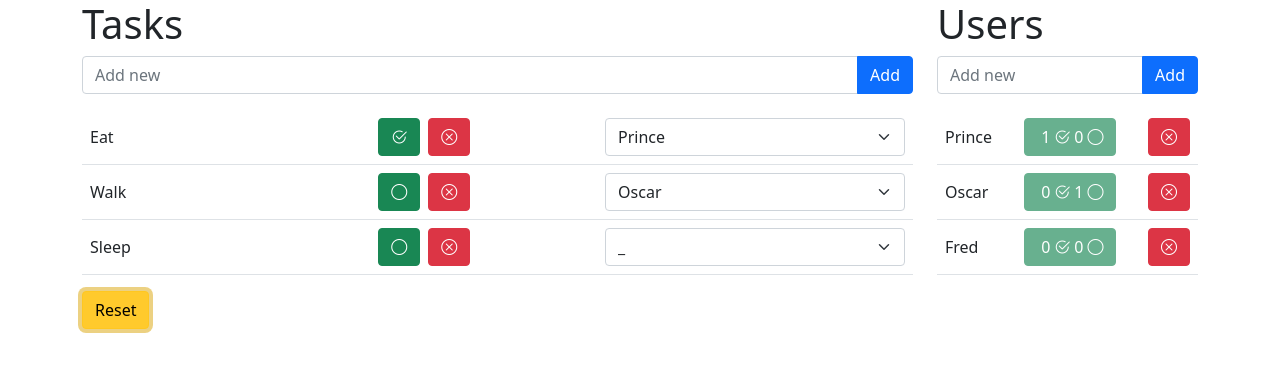
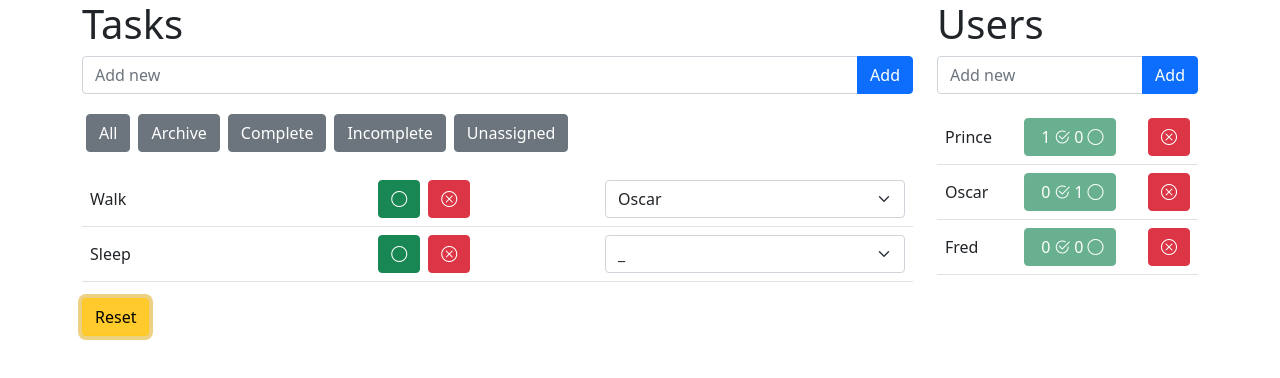
Before and after one commit to braden337/super-tasks, a React (Vite) app: page / in a window 1280 px wide. Both pictures are taken after a click on the button "Load". Shown: the top 378 px of the page. Built offline with nearby package versions, Linux system fonts and the light colour scheme.

Commit message:
add filtering

```diff
--- a/src/App.jsx
+++ b/src/App.jsx
@@ -1,10 +1,11 @@
 import React, {useState, useEffect} from 'react';
 import {v4 as uuidv4} from 'uuid';
-import {reject, update, find, set} from 'lodash';
+import {reject, update, find, set, filter as _filter} from 'lodash';
 
 import Users from './components/Users';
 import Input from './components/Input';
 import Tasks from './components/Tasks';
+import Filter from './components/Filters';
 
 // user: id, name
 // task: id, description, completed, assigned_to(user_id)
@@ -15,18 +16,44 @@ function App() {
     JSON.parse(localStorage.getItem('users')) ?? []
   );
 
+  let [filtered, setFiltered] = useState(
+    JSON.parse(localStorage.getItem('filtered')) ?? []
+  );
+
   let [tasks, setTasks] = useState(
     JSON.parse(localStorage.getItem('tasks')) ?? []
   );
+
+  let [filter, setFilter] = useState(
+    JSON.parse(localStorage.getItem('filter')) ?? {archive: false}
+  );
+
+  let [filterUser, setFilterUser] = useState(
+    JSON.parse(localStorage.getItem('filterUser')) ?? false
+  );
+
 
   useEffect(() => {
     localStorage.setItem('users', JSON.stringify(users));
   }, [users]);
 
   useEffect(() => {
+    localStorage.setItem('filterUser', JSON.stringify(filterUser));
+  }, [filterUser]);
+
+  useEffect(() => {
     localStorage.setItem('tasks', JSON.stringify(tasks));
-    console.log(tasks);
+    setFiltered(_filter(tasks, filter));
   }, [tasks]);
+
+  useEffect(() => {
+    localStorage.setItem('filtered', JSON.stringify(filtered));
+  }, [filtered]);
+
+  useEffect(() => {
+    localStorage.setItem('filter', JSON.stringify(filter));
+    setFiltered(_filter(tasks, filter));
+  }, [filter]);
 
   const load = () => {
     let one = uuidv4();
@@ -44,7 +71,7 @@ function App() {
         id: one,
         description: 'Eat',
         complete: true,
-        archive: false,
+        archive: true,
         user_id: one,
       },
       {
@@ -67,6 +94,9 @@ function App() {
   const reset = () => {
     setUsers([]);
     setTasks([]);
+    setFiltered([]);
+    setFilter({archive: false});
+    setFilterUser(false);
   };
 
   const addUser = name => {
@@ -112,18 +142,50 @@ function App() {
     setTasks(modified);
   };
 
+  const changeFilter = (filter) => {
+    const predicate = {}
+    setFilterUser(false);
+    switch (filter) {
+      case 'all':
+        predicate.archive = false;
+        break;
+      case 'archive':
+        predicate.archive = true;
+        break;
+      case 'complete':
+        predicate.archive = false;
+        predicate.complete = true;
+        break;
+      case 'incomplete':
+        predicate.archive = false;
+        predicate.complete = false;
+        break;
+      case 'unassigned':
+        predicate.archive =  false;
+        predicate.user_id = '_';
+        break;
+      default:
+        predicate.archive =  false;
+        predicate.user_id = filter;
+        setFilterUser(true);
+    }
+
+    setFilter(predicate);
+  }
+
   return (
     <div className="container">
       <div className="row">
         <div className="col-md-9">
           <h1>Tasks</h1>
           <Input add={addTask} />
-          <Tasks {...{tasks, users, removeTask, toggleTask, assignTask}} />
+          <Filter change={changeFilter} filterUser={filterUser}/>
+          <Tasks {...{tasks: filtered, users, removeTask, toggleTask, assignTask}} />
         </div>
         <div className="col-md-3">
           <h1>Users</h1>
           <Input add={addUser} />
-          <Users {...{users, tasks, removeUser}} />
+          <Users {...{users, tasks, removeUser, changeFilter}} />
         </div>
       </div>
       <div className="row">
--- /dev/null
+++ b/src/components/Filters.jsx
@@ -0,0 +1,21 @@
+import React, {Fragment} from 'react';
+import { capitalize } from 'lodash';
+
+function Filter(props) {
+  let filters = ['all', 'archive', 'complete', 'incomplete', 'unassigned'];
+
+  props.filterUser ? filters.push('user') : null;
+
+  return (
+    <div className="my-3">
+      {filters.map((filter, i) =>
+      <Fragment key={filter}>
+        <input type="radio" className="btn-check" name="filter" id={`filter${i}`} value={filter} onChange={() => props.change(filter)} checked={filter === 'user'}/>
+        <label className="btn btn-secondary mx-1 my-1" htmlFor={`filter${i}`}>{capitalize(filter)}</label>
+      </Fragment>
+      )}
+    </div>
+  );
+}
+
+export default Filter;
--- a/src/components/Tasks.jsx
+++ b/src/components/Tasks.jsx
@@ -17,7 +17,8 @@ export default function Tasks(props) {
               <button
                 type="button"
                 className="btn btn-success mx-1"
-                onClick={() => props.toggleTask(task.id)}>
+                onClick={() => props.toggleTask(task.id)}
+                disabled={task.archive}>
                 {task.complete ? (
                   <i className="bi bi-check2-circle"></i>
                 ) : (
@@ -27,7 +28,8 @@ export default function Tasks(props) {
               <button
                 type="button"
                 className="btn btn-danger mx-1"
-                onClick={() => props.removeTask(task)}>
+                onClick={() => props.removeTask(task)}
+                disabled={task.archive}>
                 <i className="bi bi-x-circle"></i>
               </button>
             </td>
@@ -36,7 +38,8 @@ export default function Tasks(props) {
                 className="form-select"
                 aria-label="Default select example"
                 onChange={e => handleChange(e, task.id)}
-                value={task.user_id}>
+                value={task.user_id}
+                disabled={task.archive}>
                 <option defaultValue>_</option>
                 {props.users.map(user => (
                   <option value={user.id} key={user.id}>
--- a/src/components/Users.jsx
+++ b/src/components/Users.jsx
@@ -1,7 +1,7 @@
 import React from 'react';
 import {filter, reject} from 'lodash';
 
-function Users({removeUser, users, tasks}) {
+function Users({removeUser, users, tasks, changeFilter}) {
   let Users = users.map(({id, name}) => ({
     id,
     name,
@@ -14,7 +14,7 @@ function Users({removeUser, users, tasks}) {
       <tbody>
         {Users.map(user => (
           <tr key={user.id}>
-            <td className="align-middle">{user.name}</td>
+            <td className="align-middle" onClick={() => changeFilter(user.id)}>{user.name}</td>
             <td className="text-center">
               <button type="button" className="btn btn-success" disabled>
                 <span className="px-1">{user.complete}</span>
```
Also changed, not shown: 1 other file (tests, documents, lock files or other folders).
